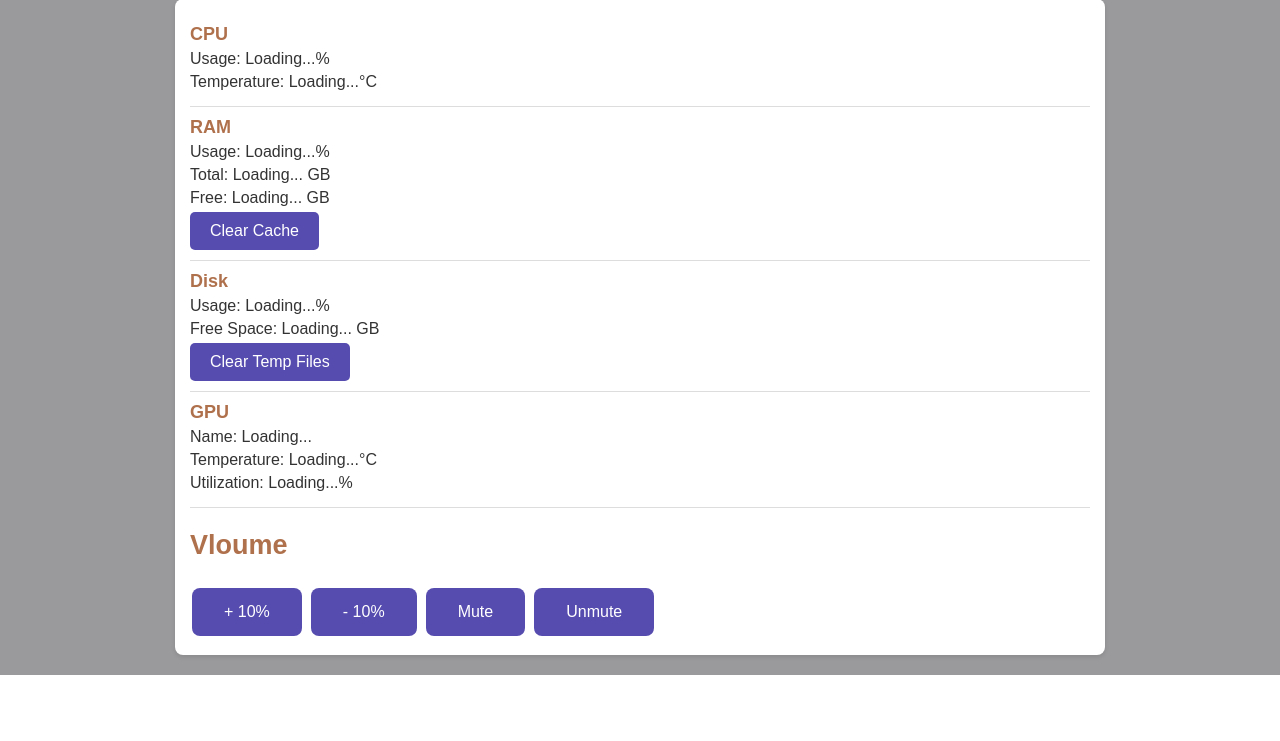
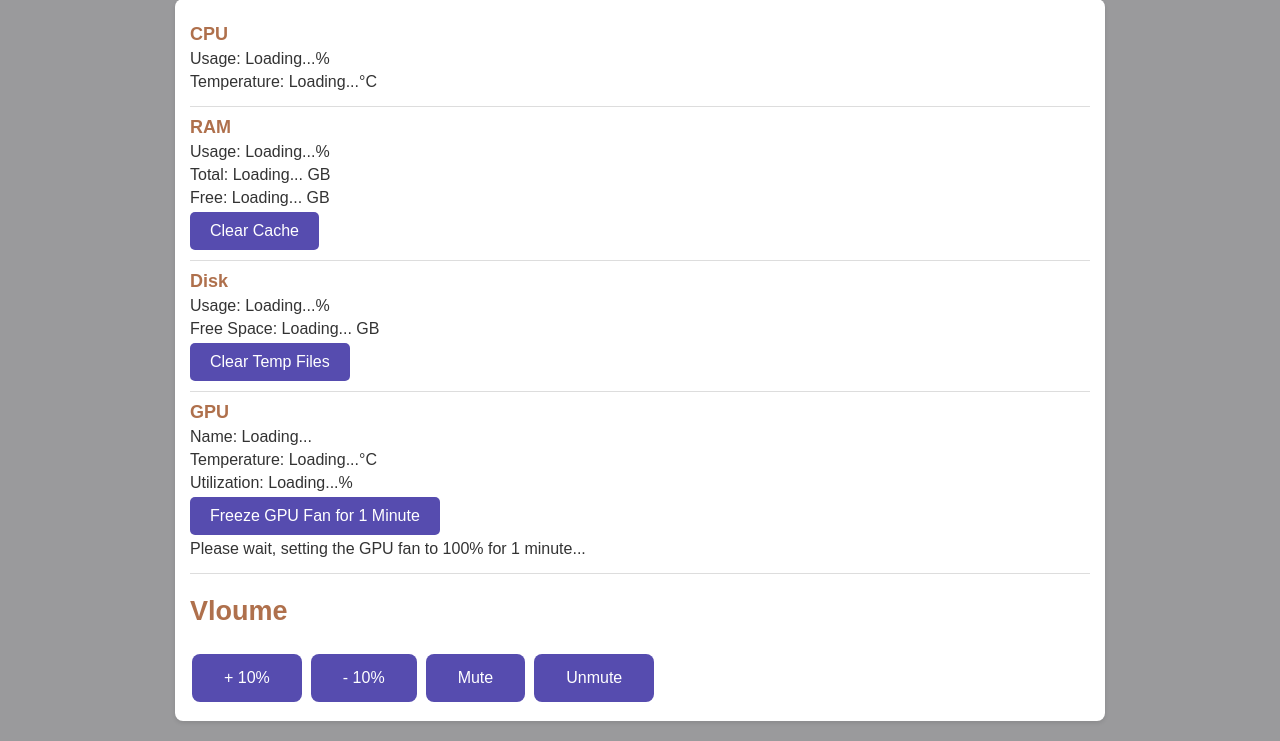
Before and after one commit to Samer-Ismael/PC-Gaming-App, a Flask app: template templates/index.html in a window 1280 px wide. Shown: the part 131-872 px from the top of the page. Before the commit the page ends 806 px from the top, so only its background shows below. Run offline with Flask 3, Linux system fonts and the light colour scheme; the template is opened without the code that fills it, so the values that code supplies are empty; parts of the project's set-up code (start-up, migrations or seed data) failed here and were passed over.

Commit message:
working on fan funktions

```diff
--- a/app.py
+++ b/app.py
@@ -1,8 +1,9 @@
+import threading
 from flask import Flask, jsonify, render_template, request
 import socket
 import logging
 from werkzeug.serving import WSGIRequestHandler
-from gpu import get_gpu_metrics, init_gpu
+from gpu import get_gpu_metrics, init_gpu, set_gpu_fan_speed_to_max
 import cpu
 from ram import get_ram_metrics, clear_cache_mem
 from disk import get_disk_metrics, clear_temp_files
@@ -129,6 +130,14 @@ def clear_temp_files_route():
         return jsonify({"status": "success"}), 200
     except Exception as e:
         return jsonify({"status": "error", "message": str(e)}), 500
+
+@app.route("/freeze_gpu_fan", methods=["POST"])
+def freeze_gpu_fan():
+    threading.Thread(target=set_gpu_fan_speed_to_max, daemon=True).start()
+
+    return jsonify({"message": "Fan speed set to 100%, it will reset automatically after 1 minute."}), 200
+
+
 #-------------------------------------------------------------------------------------
 
 
--- a/static/script.js
+++ b/static/script.js
@@ -106,3 +106,22 @@ document.getElementById("clear-temp-files").addEventListener("click", () => {
             alert("An error occurred while clearing temp files.");
         });
 });
+
+
+document.getElementById("freeze-gpu").addEventListener("click", function() {
+    const loadingMessage = document.getElementById("gpu-loading-message");
+    loadingMessage.style.display = "block";
+
+    fetch("/freeze_gpu_fan", { method: "POST" })
+        .then(response => response.json())
+        .then(data => {
+            loadingMessage.style.display = "none";
+            if (data.message) {
+                alert(data.message);
+            }
+        })
+        .catch(error => {
+            loadingMessage.style.display = "none";
+            alert("Error: " + error.message);
+        });
+});
--- a/templates/index.html
+++ b/templates/index.html
@@ -42,6 +42,10 @@
             <p>Name: <span id="gpu-name">Loading...</span></p>
             <p>Temperature: <span id="gpu-temperature">Loading...</span>°C</p>
             <p>Utilization: <span id="gpu-utilization">Loading...</span>%</p>
+            <div>
+                <button id="freeze-gpu">Freeze GPU Fan for 1 Minute</button>
+                <p id="gpu-loading-message">Please wait, setting the GPU fan to 100% for 1 minute...</p>
+            </div>
         </div>
         <div class="volume-controls">
             <h2>Vloume</h2>
```
Also changed, not shown: gpu.py (+23 -0 lines).
